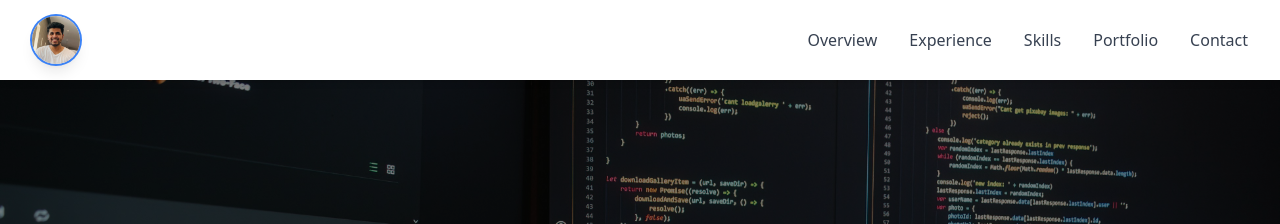
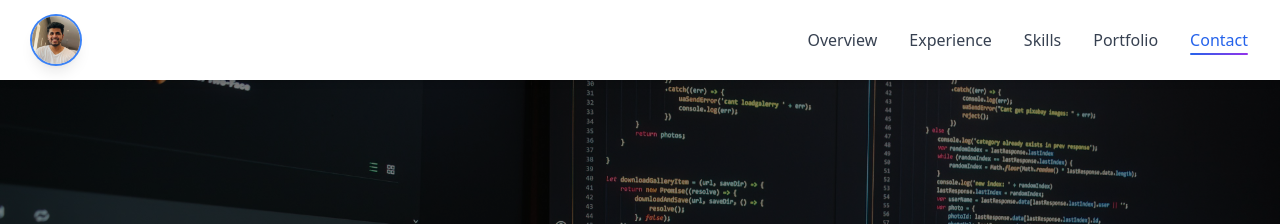
Before and after one commit to rajmanikush/rajmanikush.github.io, a Jekyll site: the page built from index.html, in a window 1280 px wide. Shown: the top 224 px of the page. Built offline with Jekyll 4.4.1, drawn with Linux system fonts in a browser that asks for light colours; nearby versions of some CDN libraries.

Commit message:
feat: add nav active state and scroll progress bar
- Scroll progress bar: thin gradient bar (blue→purple) at the top of the nav
  that fills 0–100% as the user scrolls, using requestAnimationFrame for
  performant updates.
- Nav active state: highlights the desktop nav link corresponding to the
  current viewport section using IntersectionObserver with tuned rootMargin.
  Includes animated gradient underline and blue text color.
- At-bottom detection ensures Contact activates when scrolled to the very
  bottom of the page.

Files changed:
  _includes/nav.html – added #scroll-progress div + .nav-link classes
  css/style.css      – scroll-progress bar + nav-link active styles
  js/main.js         – scroll progress + nav active state logic

Co-Authored-By: Claude Opus 4.6 <noreply@anthropic.com>

```diff
--- a/_includes/nav.html
+++ b/_includes/nav.html
@@ -1,5 +1,8 @@
 <!-- Navigation -->
 <nav class="bg-white bg-opacity-95 shadow-md sticky top-0 z-50 backdrop-blur-sm">
+	<!-- Scroll Progress Bar -->
+	<div id="scroll-progress" class="scroll-progress"></div>
+
 	<div class="max-w-7xl mx-auto px-4 sm:px-6 lg:px-8">
 		<div class="flex justify-between items-center py-4">
 			<a href="#" class="flex items-center group">
@@ -8,11 +11,11 @@
 
 			<!-- Desktop Menu -->
 			<ul class="hidden md:flex space-x-8">
-				<li><a href="#overview" class="text-gray-700 hover:text-blue-600 font-medium transition duration-200">Overview</a></li>
-				<li><a href="#experience" class="text-gray-700 hover:text-blue-600 font-medium transition duration-200">Experience</a></li>
-				<li><a href="#skills" class="text-gray-700 hover:text-blue-600 font-medium transition duration-200">Skills</a></li>
-				<li><a href="#portfolio" class="text-gray-700 hover:text-blue-600 font-medium transition duration-200">Portfolio</a></li>
-				<li><a href="#contact" class="text-gray-700 hover:text-blue-600 font-medium transition duration-200">Contact</a></li>
+				<li><a href="#overview" class="nav-link text-gray-700 hover:text-blue-600 font-medium transition duration-200">Overview</a></li>
+				<li><a href="#experience" class="nav-link text-gray-700 hover:text-blue-600 font-medium transition duration-200">Experience</a></li>
+				<li><a href="#skills" class="nav-link text-gray-700 hover:text-blue-600 font-medium transition duration-200">Skills</a></li>
+				<li><a href="#portfolio" class="nav-link text-gray-700 hover:text-blue-600 font-medium transition duration-200">Portfolio</a></li>
+				<li><a href="#contact" class="nav-link text-gray-700 hover:text-blue-600 font-medium transition duration-200">Contact</a></li>
 			</ul>
 
 			<!-- Mobile Menu Button -->
--- a/css/style.css
+++ b/css/style.css
@@ -26,3 +26,44 @@
 .delay-200 { animation-delay: 0.2s; }
 .delay-300 { animation-delay: 0.3s; }
 .delay-400 { animation-delay: 0.4s; }
+
+/* ── Scroll Progress Bar ── */
+.scroll-progress {
+	position: absolute;
+	top: 0;
+	left: 0;
+	height: 3px;
+	width: 0%;
+	background: linear-gradient(90deg, #2563EB, #9333EA);
+	z-index: 60;
+	transition: width 0.05s linear;
+	box-shadow: 0 0 8px rgba(37, 99, 235, 0.4);
+}
+
+/* ── Nav Active State ── */
+.nav-link {
+	position: relative;
+	padding-bottom: 4px;
+}
+
+/* Animated underline indicator */
+.nav-link::after {
+	content: '';
+	position: absolute;
+	bottom: 0;
+	left: 50%;
+	width: 0;
+	height: 2px;
+	background: linear-gradient(90deg, #2563EB, #9333EA);
+	border-radius: 1px;
+	transition: width 0.3s ease, left 0.3s ease;
+}
+
+/* Active state: full-width underline + blue text */
+.nav-link.active {
+	color: #2563EB;
+}
+.nav-link.active::after {
+	width: 100%;
+	left: 0;
+}
--- a/js/main.js
+++ b/js/main.js
@@ -43,3 +43,88 @@ fadeElements.forEach(el => {
 		observer.observe(el);
 	}
 });
+
+// ── Scroll Progress Bar ──
+// Uses requestAnimationFrame for smooth, performant updates.
+// Calculates: scrolled / (totalScrollableHeight) * 100
+const scrollProgressBar = document.getElementById('scroll-progress');
+
+let ticking = false;
+function updateScrollProgress() {
+	const scrollTop = window.scrollY;
+	const docHeight = document.documentElement.scrollHeight - window.innerHeight;
+	const scrollPercent = docHeight > 0 ? (scrollTop / docHeight) * 100 : 0;
+	scrollProgressBar.style.width = scrollPercent + '%';
+	ticking = false;
+}
+
+window.addEventListener('scroll', () => {
+	if (!ticking) {
+		requestAnimationFrame(() => {
+			updateScrollProgress();
+			updateActiveNav();
+		});
+		ticking = true;
+	}
+}, { passive: true });
+
+// ── Nav Active State ──
+// Uses IntersectionObserver to detect which section is in view,
+// then adds .active to the matching desktop nav link.
+const sections = document.querySelectorAll('#overview, #experience, #skills, #portfolio, #contact');
+const navLinks = document.querySelectorAll('.nav-link');
+
+// Map each section ID to its corresponding nav link
+const navMap = {};
+navLinks.forEach(link => {
+	const id = link.getAttribute('href').substring(1); // strip the #
+	navMap[id] = link;
+});
+
+// Track which sections are currently intersecting
+const activeSections = new Set();
+
+function updateActiveNav() {
+	// At the bottom of the page, activate the last section (Contact)
+	const atBottom = (window.innerHeight + window.scrollY) >= document.documentElement.scrollHeight - 50;
+	if (atBottom && activeSections.size > 0) {
+		navLinks.forEach(link => link.classList.remove('active'));
+		// Pick the last section in DOM order that's intersecting
+		const lastSection = Array.from(sections).reverse().find(s => activeSections.has(s.id));
+		if (lastSection && navMap[lastSection.id]) {
+			navMap[lastSection.id].classList.add('active');
+		}
+		return;
+	}
+
+	// Otherwise, pick the topmost visible section (first in DOM order)
+	for (const section of sections) {
+		if (activeSections.has(section.id)) {
+			navLinks.forEach(link => link.classList.remove('active'));
+			if (navMap[section.id]) {
+				navMap[section.id].classList.add('active');
+			}
+			return;
+		}
+	}
+	// If no section is intersecting (e.g. at very top), clear all
+	navLinks.forEach(link => link.classList.remove('active'));
+}
+
+const navObserver = new IntersectionObserver((entries) => {
+	entries.forEach(entry => {
+		if (entry.isIntersecting) {
+			activeSections.add(entry.target.id);
+		} else {
+			activeSections.delete(entry.target.id);
+		}
+	});
+	updateActiveNav();
+}, {
+	// rootMargin: negative top pulls the trigger zone down from the nav bar,
+	// negative bottom ensures only the section near the top of viewport wins
+	rootMargin: '-80px 0px -35% 0px',
+	threshold: 0
+});
+
+sections.forEach(section => navObserver.observe(section));
```
